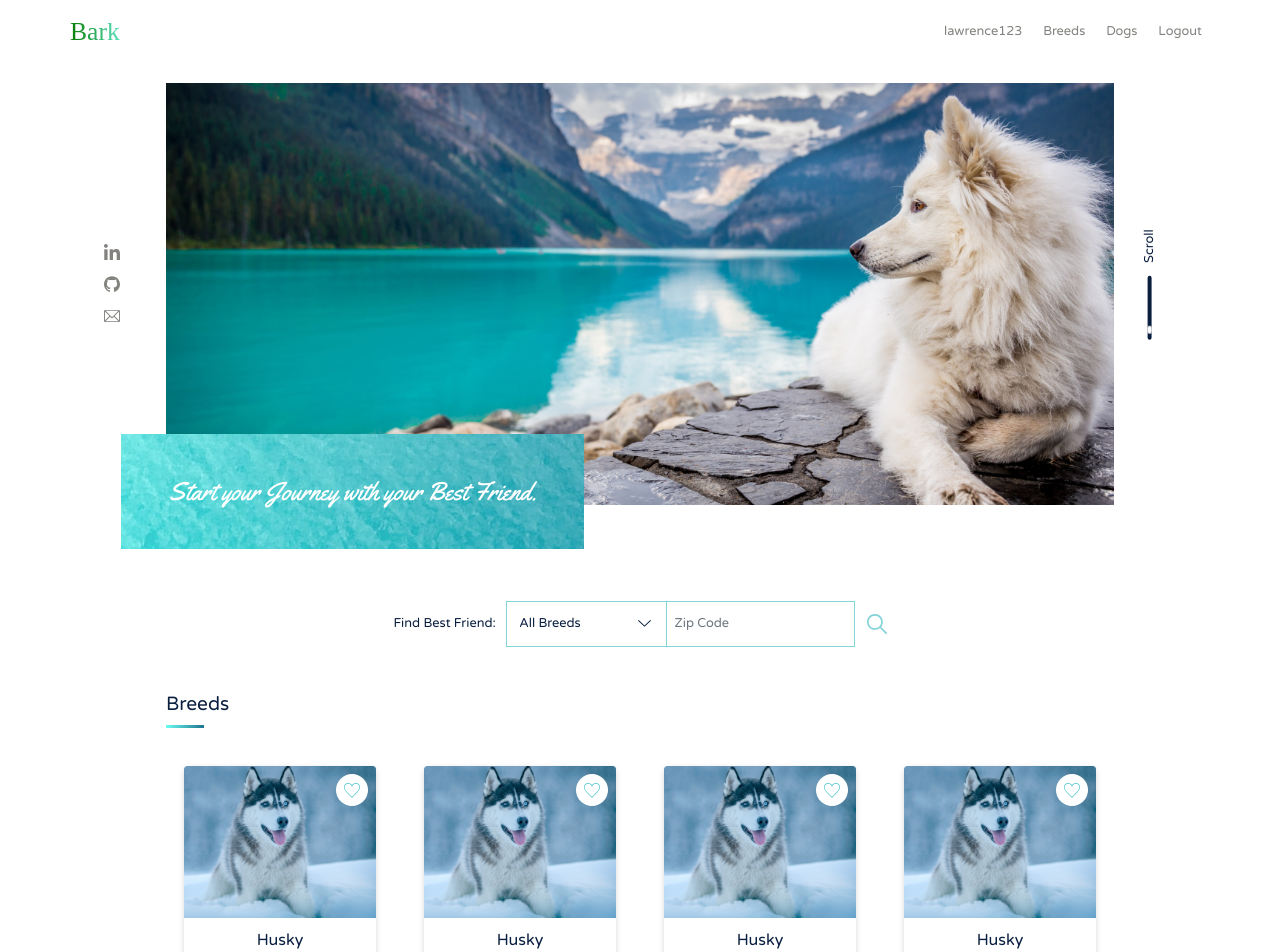
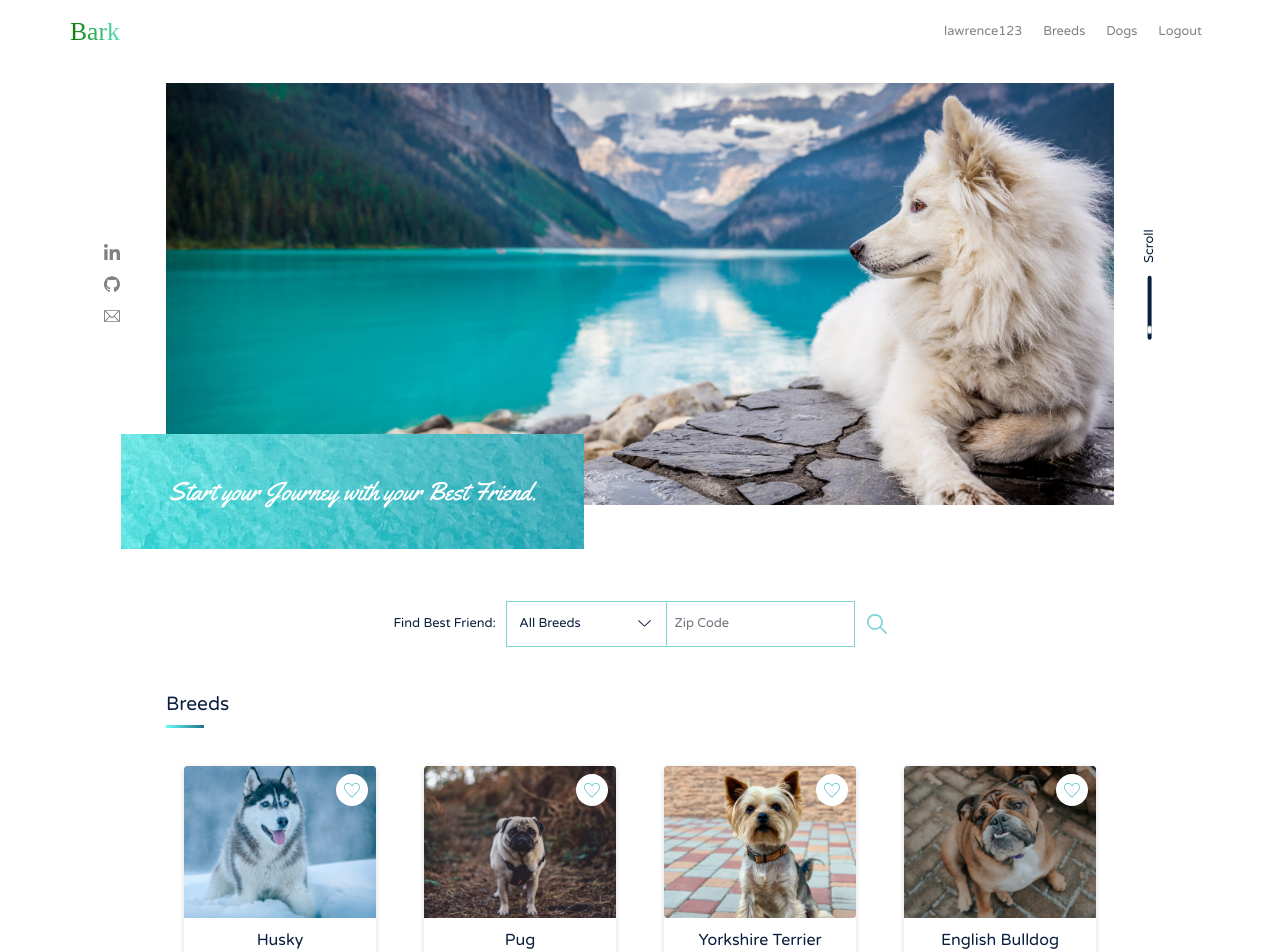
Before and after one commit to lawrencedovin/capstone-2-bark, a React (Create React App) app in the folder bark/: page / in a window 1280 px wide. Shown: the top 952 px of the page. Built offline with nearby package versions, Linux system fonts and the light colour scheme; a web font is replaced by a local one.

Commit message:
Updated dog cards

```diff
--- a/bark/src/components/LoggedInCardsList/LoggedInCardsList.js
+++ b/bark/src/components/LoggedInCardsList/LoggedInCardsList.js
@@ -17,22 +17,22 @@ const LoggedInCardsList = () => (
             </div>
             <div className="col">
               <LoggedInCards
-                imgUrl={process.env.PUBLIC_URL + 'images/breeds/husky-breed.png'}
-                title={"Husky"}
+                imgUrl={process.env.PUBLIC_URL + 'images/breeds/pug-breed.png'}
+                title={"Pug"}
                 btnText={"Check Breed"}
               />
             </div>
             <div className="col">
               <LoggedInCards
-                imgUrl={process.env.PUBLIC_URL + 'images/breeds/husky-breed.png'}
-                title={"Husky"}
+                imgUrl={process.env.PUBLIC_URL + 'images/breeds/yorkshire-terrier-breed.png'}
+                title={"Yorkshire Terrier"}
                 btnText={"Check Breed"}
               />
             </div>
             <div className="col">
               <LoggedInCards
-                imgUrl={process.env.PUBLIC_URL + 'images/breeds/husky-breed.png'}
-                title={"Husky"}
+                imgUrl={process.env.PUBLIC_URL + 'images/breeds/english-bulldog-breed.png'}
+                title={"English Bulldog"}
                 btnText={"Check Breed"}
               />
             </div>
```
